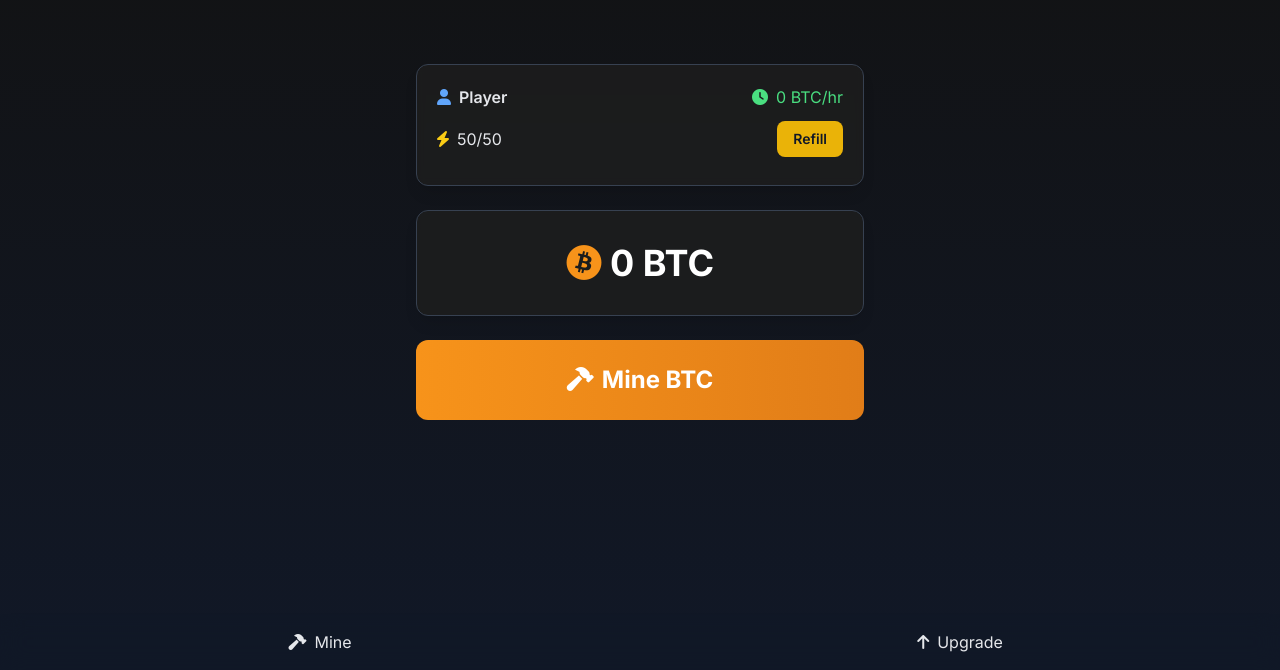
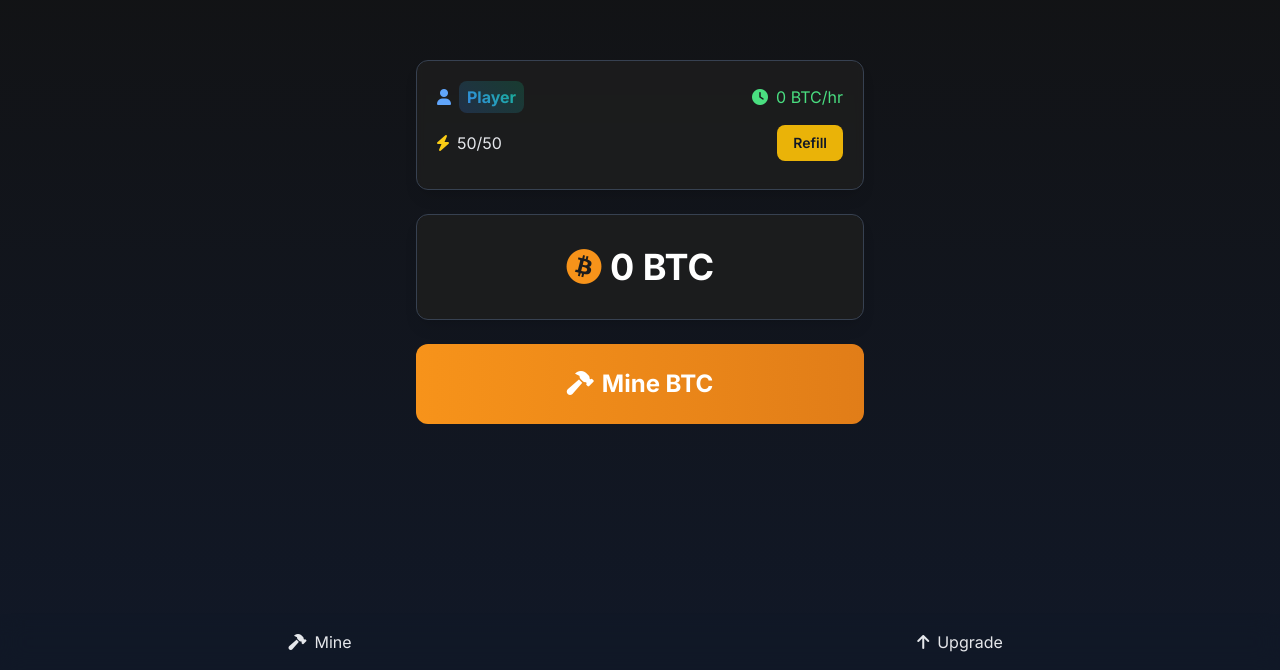
Before and after one commit to Xearper/TeleCryptoMiner, a plain HTML site: page index.html in a window 1280 px wide. Shown: the part 130-800 px from the top of the page. Drawn offline with nearby package versions, Linux system fonts and the light colour scheme.

Commit message:
Update index.html

```diff
--- a/index.html
+++ b/index.html
@@ -128,7 +128,45 @@
 
     <div id="notificationContainer" class="fixed top-4 right-4 z-50"></div>
     <div id="clickAnimationContainer" class="fixed inset-0 pointer-events-none z-50"></div>
+<style>
+    #usernameDisplay {
+    background: linear-gradient(45deg, #3B82F6, #10B981);
+    background-clip: text;
+    -webkit-background-clip: text;
+    color: transparent;
+    font-weight: bold;
+    padding: 0.25rem 0.5rem;
+    border-radius: 0.5rem;
+    transition: all 0.3s ease;
+    position: relative;
+    display: inline-block;
+}
+
+#usernameDisplay::after {
+    content: '';
+    position: absolute;
+    top: 0;
+    left: 0;
+    right: 0;
+    bottom: 0;
+    background: linear-gradient(45deg, rgba(59, 130, 246, 0.2), rgba(16, 185, 129, 0.2));
+    border-radius: 0.5rem;
+    z-index: -1;
+    transition: all 0.3s ease;
+}
+
+#usernameDisplay:hover {
+    transform: translateY(-2px);
+    text-shadow: 0 0 10px rgba(59, 130, 246, 0.5);
+}
+
+#usernameDisplay:hover::after {
+    filter: blur(8px);
+    opacity: 0.7;
+}
+</style>
 
     <script src="script.js"></script>
+
 </body>
 </html>
```
